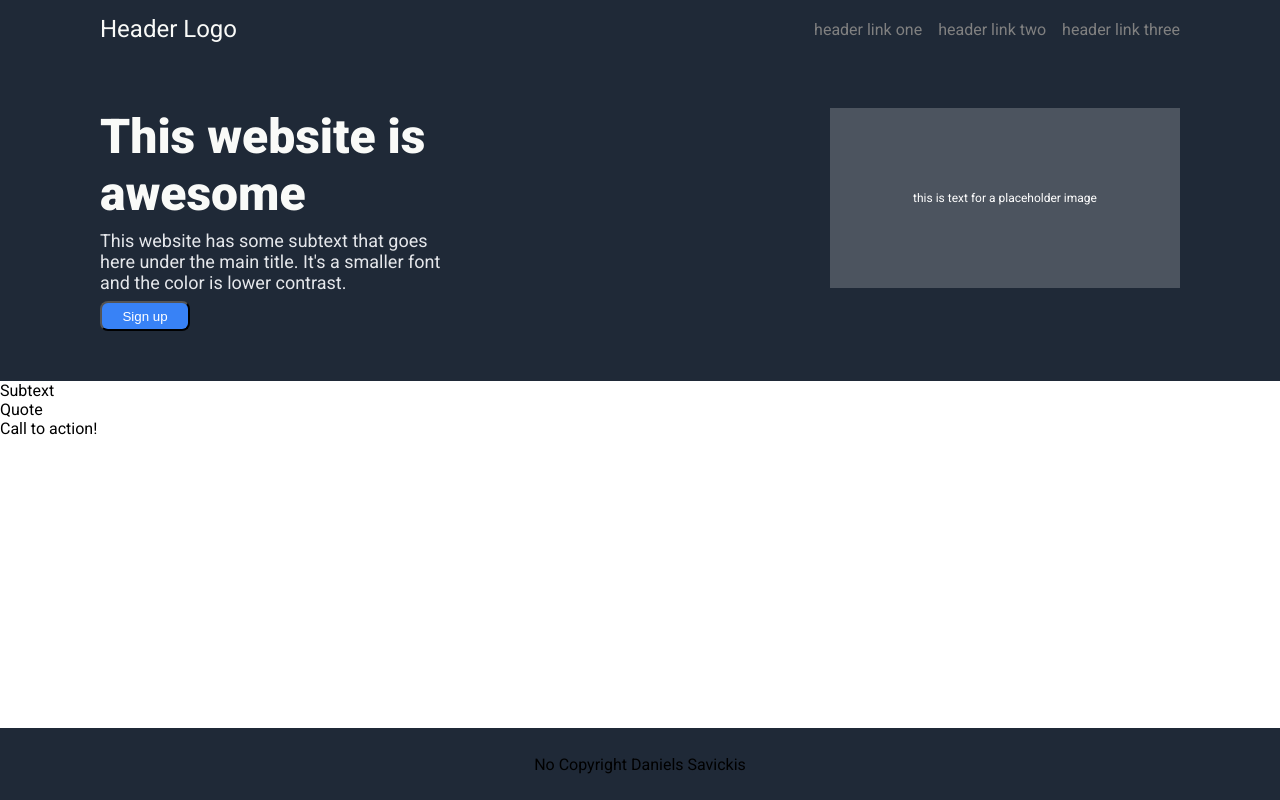
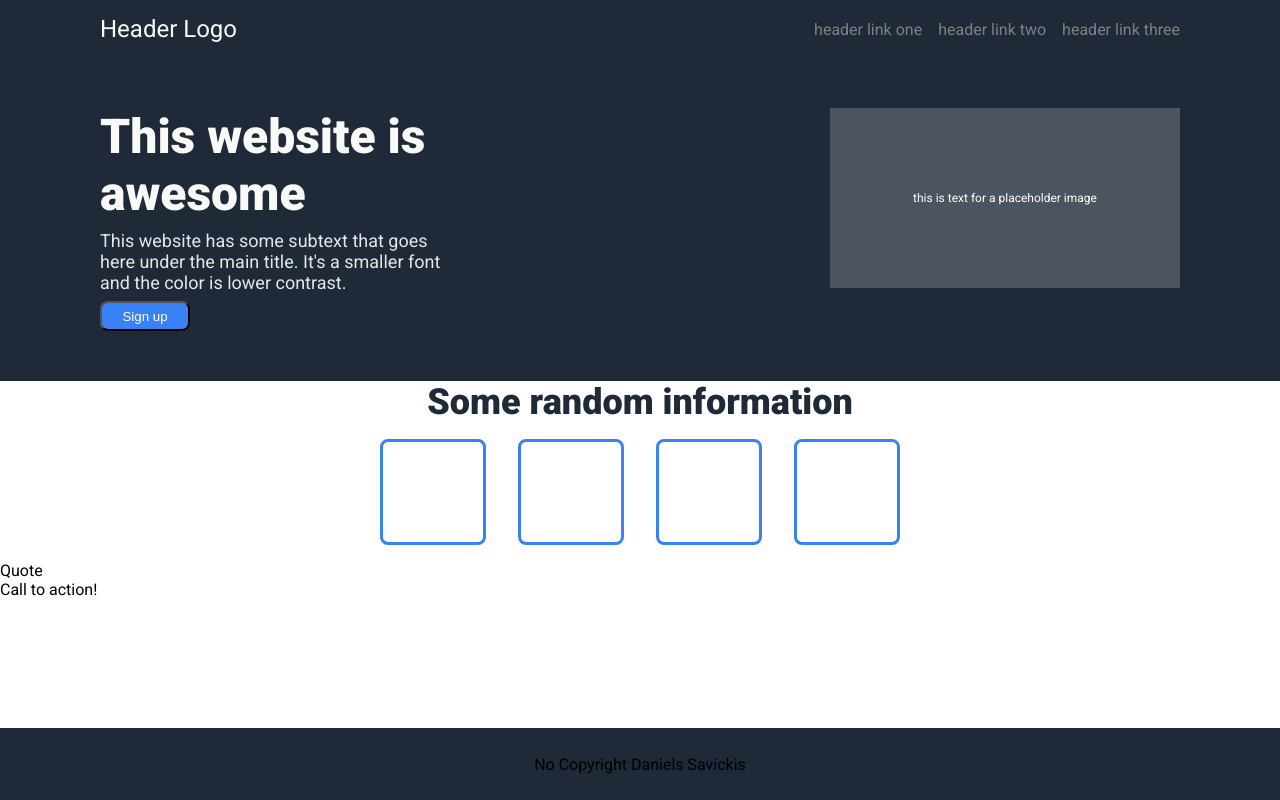
Before and after one commit to danielspaulssavickis/landing-page, a plain HTML site: page index.html in a window 1280 px wide. Drawn offline with Linux system fonts and the light colour scheme.

Commit message:
Third section of page

```diff
--- a/index.html
+++ b/index.html
@@ -46,7 +46,30 @@
     </div>
 
     <div class="herosecondary">
-        Subtext
+
+            <div class="secondarytitle">
+                Some random information
+            </div>
+
+            <div class="album">
+
+            <div class="smallbox">
+
+            </div>
+
+            <div class="smallbox">
+
+            </div>
+
+            <div class="smallbox">
+            </div>
+
+            <div class="smallbox">
+
+            </div>
+
+        </div>
+
     </div>
 
     <div class="quote">
--- a/style.css
+++ b/style.css
@@ -40,6 +40,20 @@ body {
 
 }
 
+.herosecondary {
+    display: flex;
+    flex-flow: column;
+    align-items: center;
+}
+
+.smallbox {
+    border: 3px solid #3882F6;
+    border-radius: 8px;
+    width: 100px;
+    height: 100px;
+    margin: 16px;
+}
+
 .card {
     display: flex;
     flex-flow: column;
@@ -47,6 +61,10 @@ body {
     gap: 8px;
 }
 
+.album {
+    display: flex;
+
+}
 
 .content {
     flex-grow: 1;
@@ -55,6 +73,12 @@ body {
 .title {
     font-size: 48px;
     color: #F9FAF8;
+    font-weight: 900;
+}
+
+.secondarytitle {
+    color: #1F2937;
+    font-size: 36px;
     font-weight: 900;
 }
 
```
